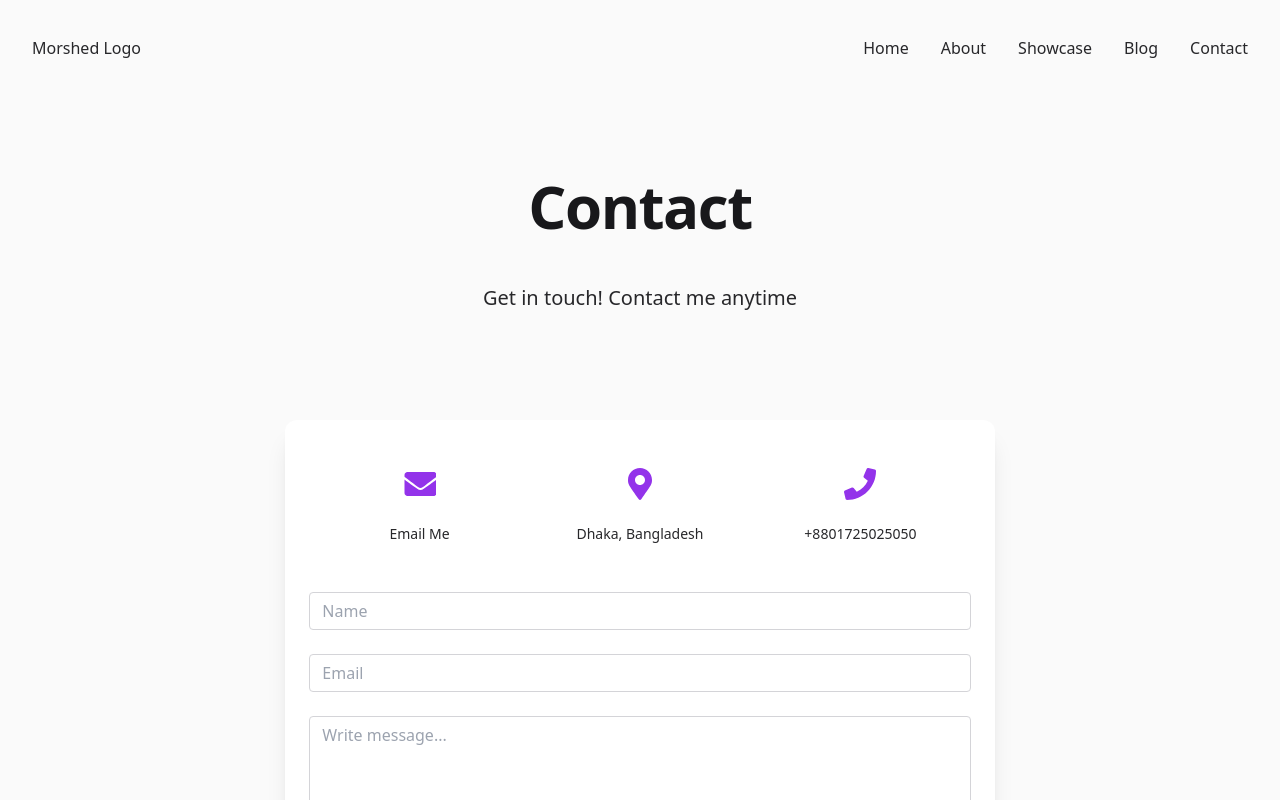
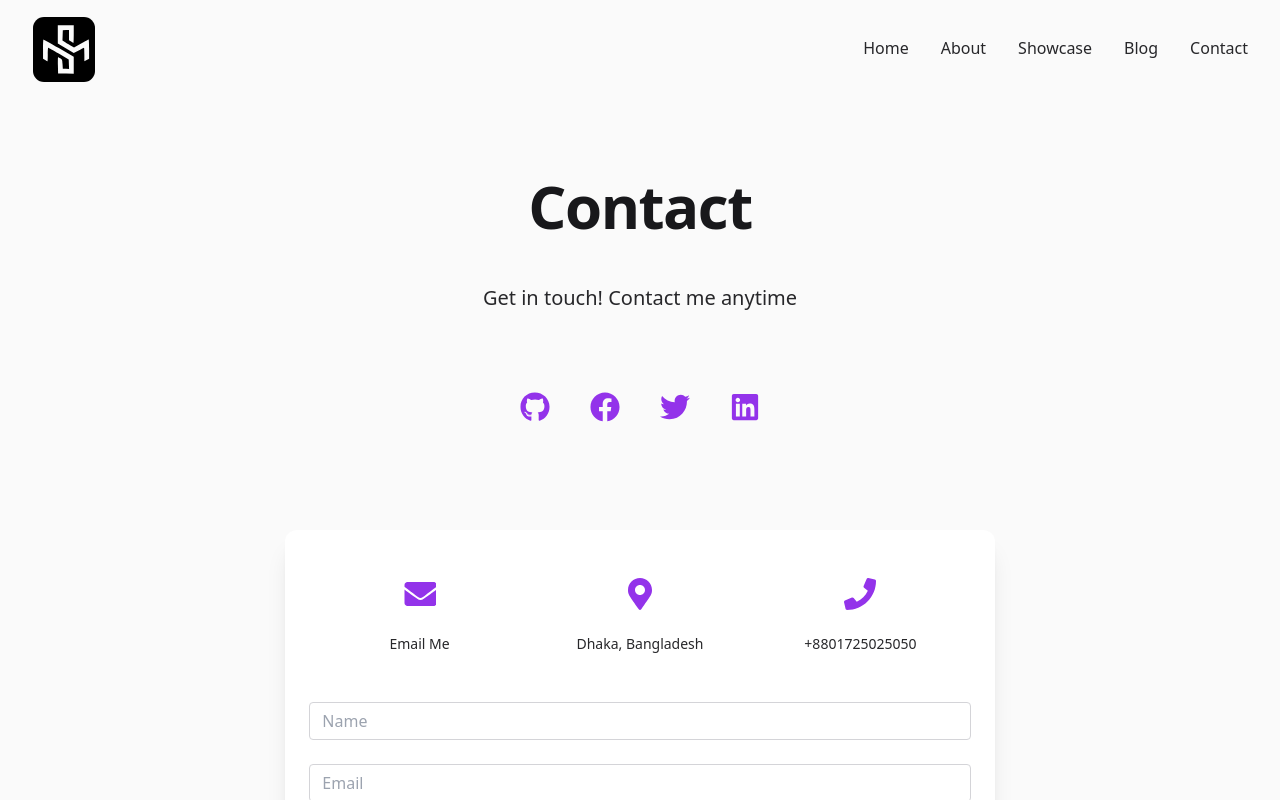
Before and after one commit to morshed33/portfolio, a React (Vite) app: page /contact in a window 1280 px wide. Built offline with nearby package versions, Linux system fonts and the light colour scheme.

Commit message:
logo and social icons

```diff
--- a/src/Layout.jsx
+++ b/src/Layout.jsx
@@ -52,7 +52,8 @@ const Layout = () => {
 						<>
 							<main className="min-h-screen bg-zinc-50 dark:bg-slate-900 z-0">
 								<Navbar />
-								<Outlet />
+                  <Outlet />
+
 								{location.pathname === '/' ? null : <Footer />}
 							</main>
 						</>
--- a/src/components/Footer.jsx
+++ b/src/components/Footer.jsx
@@ -1,7 +1,10 @@
+import Socials from "./Socials";
+
 const Footer = () => {
 	return (
 		<footer className="py-4 bg-zinc-50 dark:bg-slate-900 pt-20">
 			<div className="w-full relative z-0 mx-auto p-4 flex items-center justify-center">
+				<Socials style={'flex'}/>
 				<span className="text-md text-zinc-400 sm:text-center">
 					&copy;&nbsp;S M Morshed {new Date().getFullYear()}
 				</span>
--- a/src/components/Navbar.jsx
+++ b/src/components/Navbar.jsx
@@ -2,7 +2,6 @@ import { useState, useEffect } from "react";
 import Socials from "./Socials";
 import { motion, AnimatePresence } from "framer-motion";
 import { Link } from "react-router-dom";
-
 
 const svgPathVariant1 = {
 	open: { d: "M3.06061 2.99999L21.0606 21" },
@@ -118,22 +117,59 @@ const Navbar = () => {
 		document.querySelector("body").style.overflow = nav ? "auto" : "hidden";
 	};
 
+	const svgVariant = {
+		hidden: {
+			rotate: -180,
+		},
+		visible: {
+			rotate: 0,
+			transition: { duration: 1 },
+		},
+	};
+
+	const pathVariant = {
+		hidden: {
+			opacity: 0,
+			pathLength: 0,
+		},
+		visible: {
+			opacity: 1,
+			pathLength: 1,
+			transition: {
+				duration: 2,
+				ease: "easeInOut",
+			},
+		},
+	};
+
 	return (
 		<>
 			<nav>
 				<div className="flex justify-between items-center h-24 mx-auto px-4 text-zinc-800 bg-zinc-50 dark:text-zinc-50 dark:bg-slate-900 overflow-hidden">
 					<div className="z-40 flex flex-row items-center justify-center p-4">
 						<Link
+							className="h-16 w-16"
 							to="/"
 							aria-label="S M Morshed | Home Page">
-							Morshed Logo
+							<svg
+								className="rounded-xl p-[1px] dark:bg-white"
+								version="1.0"
+								width="100%"
+								xmlns="http://www.w3.org/2000/svg"
+								viewBox="0 0 105.000000 110.000000"
+								preserveAspectRatio="xMidYMid meet">
+								<g
+									transform="translate(0, 110) scale(0.100000,-0.100000)"
+									fill="#000"
+									stroke="none">
+									<path d="M0 550 l0 -550 525 0 525 0 0 550 0 550 -525 0 -525 0 0 -550z m690 260 c0 -82 -2 -150 -5 -150 -3 0 -21 10 -40 23 l-35 22 0 88 0 88 -52 -3 -53 -3 -3 -87 -3 -88 53 -33 c29 -19 73 -45 98 -59 l45 -26 120 69 c66 38 123 69 128 69 4 0 7 -73 7 -163 l0 -163 -40 -23 -40 -22 0 115 c0 64 -3 116 -6 116 -3 0 -44 -21 -90 -46 l-84 -45 -135 81 -135 81 0 155 0 154 135 0 135 0 0 -150z m-253 -236 l253 -147 0 -144 0 -144 -132 3 -133 3 -3 138 c-1 75 0 137 2 137 3 0 20 -9 38 -20 32 -19 33 -22 38 -97 l5 -78 53 -3 53 -3 -3 82 -3 81 -170 99 c-93 54 -173 99 -177 99 -5 0 -8 -52 -8 -115 0 -63 -2 -115 -4 -115 -3 0 -21 9 -40 21 l-36 21 0 164 c0 90 3 164 7 164 3 0 120 -66 260 -146z" />
+								</g>
+							</svg>
 						</Link>
 					</div>
 					<ul className="hidden md:flex z-40">
 						<li className="p-4 font-medium hover:text-purple-600 transition duration-150 ease-in-out">
-							<Link
-								to="/"
-								aria-label="S M Morshed | Home Page">
+							<Link to="/" aria-label="S M Morshed | Home Page">
 								Home
 							</Link>
 						</li>
@@ -166,10 +202,8 @@ const Navbar = () => {
 								Contact
 							</Link>
 						</li>
-
 					</ul>
 					<div className="flex flex-row mr-3 justify-center items-center md:hidden z-50 cursor-pointer">
-
 						<div onClick={handleNav}>
 							<svg width="29" height="29" viewBox="0 0 29 29">
 								<motion.path
@@ -195,11 +229,25 @@ const Navbar = () => {
 							animate={nav ? "open" : "closed"}
 							variants={firstVariant}
 							className="inline-flex fixed top-20 p-4">
-							<Link
+              <Link
+                className="h-16 w-16"
 								to="/"
 								aria-label="S M Morshed | Home Page"
 								onClick={handleNav}>
-								Logo
+								<svg
+									className="rounded-xl p-[1px] dark:bg-white"
+									version="1.0"
+									width="100%"
+									xmlns="http://www.w3.org/2000/svg"
+									viewBox="0 0 105.000000 110.000000"
+									preserveAspectRatio="xMidYMid meet">
+									<g
+										transform="translate(0, 110) scale(0.100000,-0.100000)"
+										fill="#000"
+										stroke="none">
+										<path d="M0 550 l0 -550 525 0 525 0 0 550 0 550 -525 0 -525 0 0 -550z m690 260 c0 -82 -2 -150 -5 -150 -3 0 -21 10 -40 23 l-35 22 0 88 0 88 -52 -3 -53 -3 -3 -87 -3 -88 53 -33 c29 -19 73 -45 98 -59 l45 -26 120 69 c66 38 123 69 128 69 4 0 7 -73 7 -163 l0 -163 -40 -23 -40 -22 0 115 c0 64 -3 116 -6 116 -3 0 -44 -21 -90 -46 l-84 -45 -135 81 -135 81 0 155 0 154 135 0 135 0 0 -150z m-253 -236 l253 -147 0 -144 0 -144 -132 3 -133 3 -3 138 c-1 75 0 137 2 137 3 0 20 -9 38 -20 32 -19 33 -22 38 -97 l5 -78 53 -3 53 -3 -3 82 -3 81 -170 99 c-93 54 -173 99 -177 99 -5 0 -8 -52 -8 -115 0 -63 -2 -115 -4 -115 -3 0 -21 9 -40 21 l-36 21 0 164 c0 90 3 164 7 164 3 0 120 -66 260 -146z" />
+									</g>
+								</svg>
 							</Link>
 						</motion.li>
 						<li className="text-zinc-900 dark:text-zinc-200 text-2xl hover:text-purple-600 w-full text-center p-4">
@@ -254,7 +302,7 @@ const Navbar = () => {
 								</Link>
 							</motion.div>
 						</li>
-						<li className="text-zinc-900 dark:text-zinc-200 text-2xl hover:text-purple-600 w-full text-center">
+						<li className="text-zinc-900 dark:text-zinc-200 text-2xl hover:text-purple-600 w-full text-center p-4">
 							<motion.div
 								animate={nav ? "open" : "closed"}
 								variants={sixthVariant}>
@@ -271,7 +319,7 @@ const Navbar = () => {
 							<motion.div
 								animate={nav ? "open" : "closed"}
 								variants={seventhVariant}>
-								<Socials style={"inline-flex"} />
+								<Socials style={'inline-flex'}/>
 							</motion.div>
 						</div>
 					</ul>
--- a/src/components/Socials.jsx
+++ b/src/components/Socials.jsx
@@ -13,52 +13,48 @@ const socialLinks = {
 	facebook: "https://facebook.com/smmorshedbd",
 };
 
-const Socials = () => {
+const Socials = ({style}) => {
   return (
-    <ul className={`text-purple-600`}>
-      <li className='px-5 text-purple-600 hover:text-pink-500 transition duration-150 ease-in-out'>
+		<ul className={` ${style} text-purple-600`}>
+			<li className="px-5 text-purple-600 hover:text-pink-500 transition duration-150 ease-in-out">
 				<Link
 					href={socialLinks.github}
-          target='_blank'
-          rel='noopener noreferrer'
-          aria-label='S M Morshed | Github Link'
-        >
+					target="_blank"
+					rel="noopener noreferrer"
+					aria-label="S M Morshed | Github Link">
 					<FaGithub />
 				</Link>
 			</li>
-      <li className='px-5 text-purple-600 hover:text-pink-500 transition duration-150 ease-in-out'>
+			<li className="px-5 text-purple-600 hover:text-pink-500 transition duration-150 ease-in-out">
 				<Link
 					href={socialLinks.facebook}
-          target='_blank'
-          rel='noopener noreferrer'
-          aria-label='S M Morshed | Facebook Link'
-        >
+					target="_blank"
+					rel="noopener noreferrer"
+					aria-label="S M Morshed | Facebook Link">
 					<FaFacebook />
 				</Link>
 			</li>
 
-      <li className='px-5 text-purple-600 hover:text-pink-500 transition duration-150 ease-in-out'>
+			<li className="px-5 text-purple-600 hover:text-pink-500 transition duration-150 ease-in-out">
 				<Link
 					href={socialLinks.twitter}
-          target='_blank'
-          rel='noopener noreferrer'
-          aria-label='S M Morshed | Twitter Link'
-        >
+					target="_blank"
+					rel="noopener noreferrer"
+					aria-label="S M Morshed | Twitter Link">
 					<FaTwitter />
 				</Link>
 			</li>
-      <li className='px-5 text-purple-600 hover:text-pink-500 transition duration-150 ease-in-out'>
+			<li className="px-5 text-purple-600 hover:text-pink-500 transition duration-150 ease-in-out">
 				<Link
 					href={socialLinks.linkedin}
-          target='_blank'
-          rel='noopener noreferrer'
-          aria-label='S M Morshed | LinkedIn Link'
-        >
+					target="_blank"
+					rel="noopener noreferrer"
+					aria-label="S M Morshed | LinkedIn Link">
 					<FaLinkedin />
 				</Link>
 			</li>
 		</ul>
-  )
+  );
 }
 
 export default Socials
--- a/src/pages/Contact.jsx
+++ b/src/pages/Contact.jsx
@@ -2,6 +2,7 @@ import { useState } from "react";
 import Heading from "../components/Heading";
 import { motion } from "framer-motion";
 import * as emailjs from "@emailjs/browser";
+import Socials from "../components/Socials";
 
 const serviceId = import.meta.env.VITE_EMAILJS_SERVICE;
 const templateId = import.meta.env.VITE_EMAILJS_TEMPLATE;
@@ -64,6 +65,13 @@ const Contact = () => {
 					title="Contact"
 					paragraph="Get in touch! Contact me anytime"
 				/>
+				<motion.div
+					initial={{ y: -100, opacity: 0 }}
+					animate={{ y: 0, opacity: 1 }}
+					transition={{ type: "spring", stiffness: 100, delay: .75 }}
+					className="flex justify-center">
+					<Socials style={"flex text-3xl"} />
+				</motion.div>
 				<motion.div
 					initial={{ y: -100, opacity: 0 }}
 					animate={{ y: 0, opacity: 1 }}
--- a/src/pages/Home.jsx
+++ b/src/pages/Home.jsx
@@ -3,7 +3,7 @@ import { motion } from "framer-motion";
 import { Link } from "react-router-dom";
 import Background from "../components/Background";
 import morshed from '../assets/Morshed.jpg'
-import resume from "../assets/Morshed Resume.pdf";
+import resume from "../assets/Morshed-Resume.pdf";
 const Home = () => {
 	return (
 		<>
```
Also changed, not shown: 1 other file (tests, documents, lock files or other folders). Lines whose indentation alone changed are shown as unchanged.
